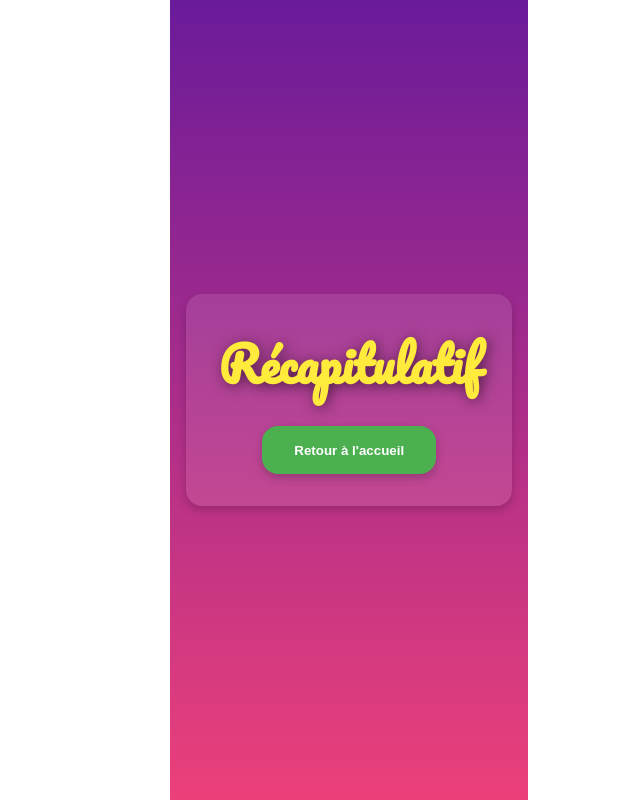
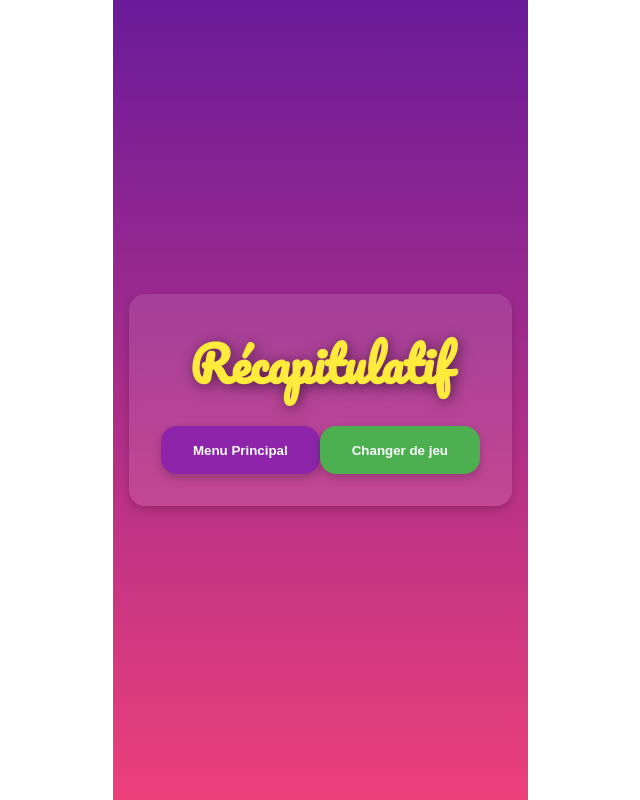
Before and after one commit to benj-b/apero-royale, a Vue app: page /recap in a window 1280 px wide. Shown: the whole page, without its empty margins (112-752 px from the left). Built offline with nearby package versions, Linux system fonts and the light colour scheme; the HTML template or start-up script is replaced by a standard one.

Commit message:
add new button, possibility to choose between back to games and back to menu

```diff
--- a/src/views/Recap.vue
+++ b/src/views/Recap.vue
@@ -7,7 +7,8 @@
           {{ player }} : {{ drinks }} gorgées
         </li>
       </ul>
-      <button class="back-button" @click="goToHome">Retour à l'accueil</button>
+      <button class="quit-button" @click="goToHome">Menu Principal</button>
+      <button class="back-button" @click="goToGames">Changer de jeu</button>
     </div>
   </div>
 </template>
@@ -30,9 +31,14 @@ export default defineComponent({
       router.push('/')
     }
 
+    const goToGames = () => {
+      router.push('/game-modes')
+    }
+
     return {
       playerDrinks,
       goToHome,
+      goToGames,
     }
   },
 })
@@ -50,21 +56,4 @@ export default defineComponent({
 .recap-list li {
   margin-bottom: 0.5rem;
 }
-
-.back-button {
-  background-color: #4caf50;
-  color: white;
-  padding: 0.75rem 2rem;
-  border-radius: 1rem;
-  font-weight: bold;
-  cursor: pointer;
-  transition:
-    background-color 0.3s ease,
-    transform 0.3s ease;
-}
-
-.back-button:hover {
-  background-color: #66bb6a;
-  transform: scale(1.05);
-}
 </style>
```
